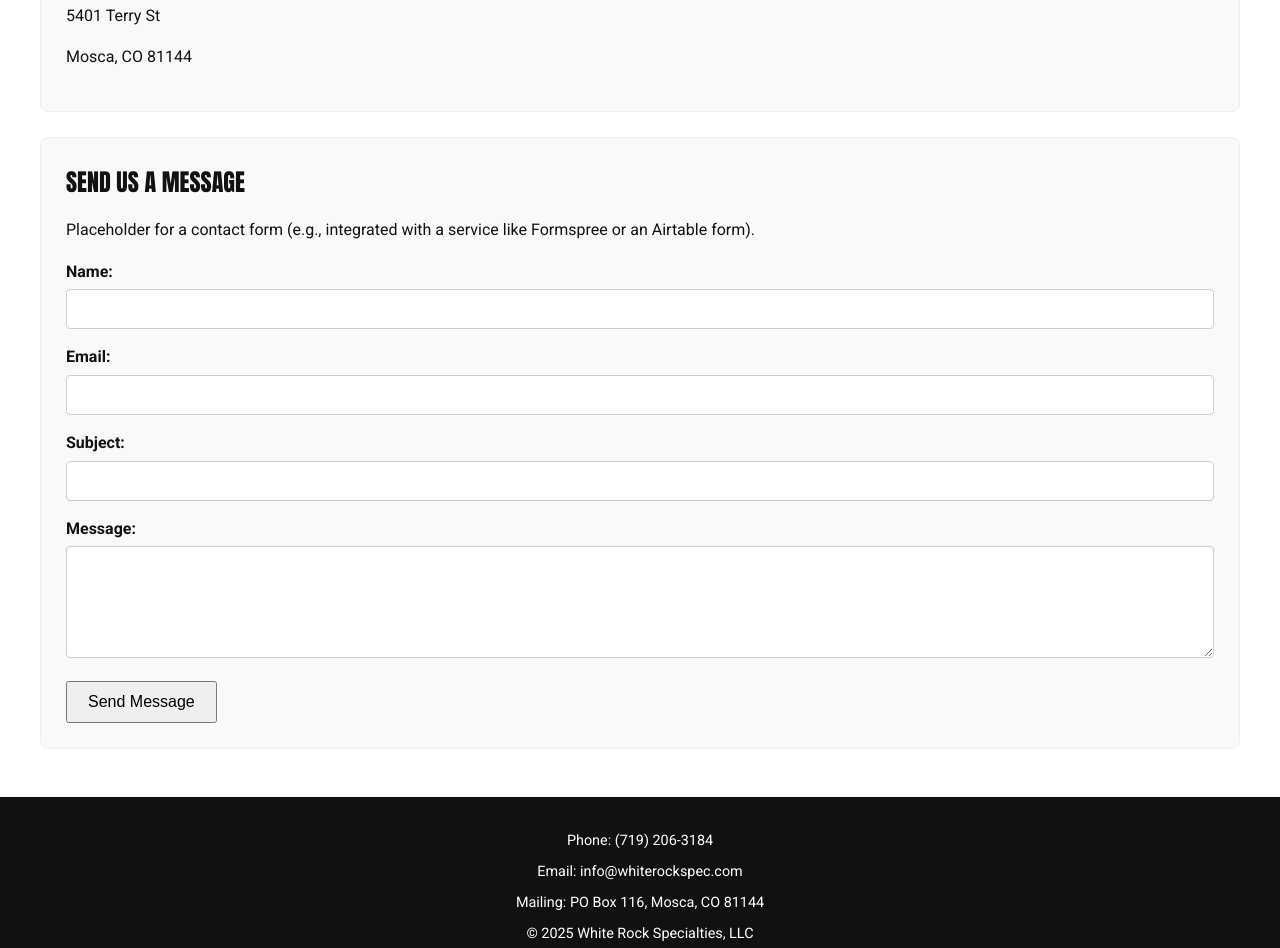
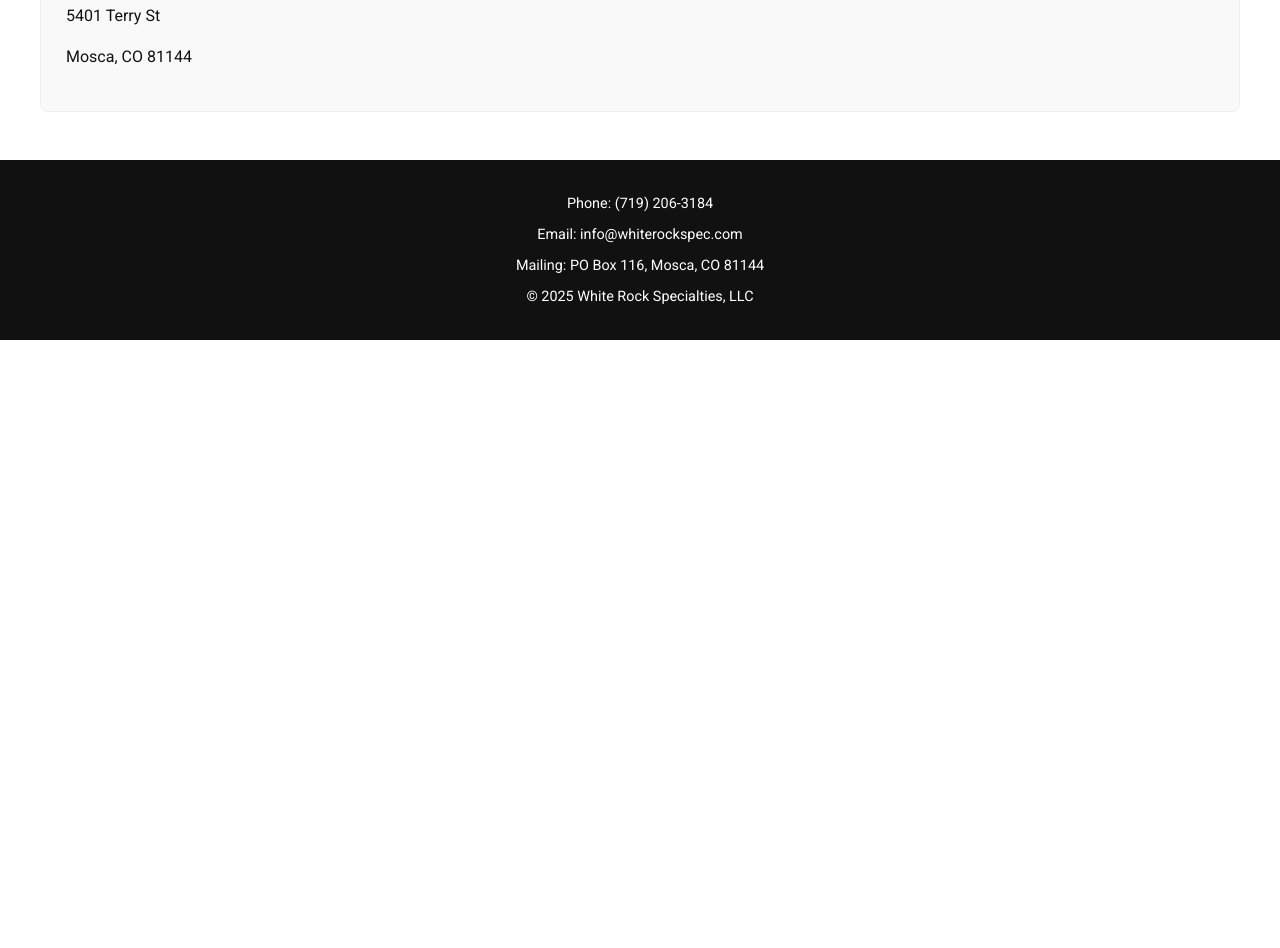
Before and after one commit to smeadmark-117/WRS, a plain HTML site: page WRS/audit/contact.html in a window 1280 px wide. Shown: the part 505-1453 px from the top of the page. After the commit the page ends 845 px from the top, so only its background shows below. Drawn offline with Linux system fonts and the light colour scheme; a web font is replaced by a local one.

Commit message:
Add files via upload

```diff
--- a/WRS/audit/contact.html
+++ b/WRS/audit/contact.html
@@ -41,30 +41,6 @@
                 <p>Mosca, CO 81144</p>
             </div>
 
-            <div class="contact-form-placeholder">
-                <h2>Send Us a Message</h2>
-                <p>Placeholder for a contact form (e.g., integrated with a service like Formspree or an Airtable form).</p>
-                <!-- A simple contact form could be added here, or an embed from a form service -->
-                <form action="#" method="POST">
-                    <div class="form-group">
-                        <label for="name">Name:</label>
-                        <input type="text" id="name" name="name" required>
-                    </div>
-                    <div class="form-group">
-                        <label for="email">Email:</label>
-                        <input type="email" id="email" name="email" required>
-                    </div>
-                    <div class="form-group">
-                        <label for="subject">Subject:</label>
-                        <input type="text" id="subject" name="subject">
-                    </div>
-                    <div class="form-group">
-                        <label for="message">Message:</label>
-                        <textarea id="message" name="message" rows="5" required></textarea>
-                    </div>
-                    <button type="submit" class="button">Send Message</button>
-                </form>
-            </div>
         </section>
     </main>
 
```
Also changed, not shown: WRS/audit/about.html (line endings or trailing spaces), WRS/audit/audit.html (line endings or trailing spaces), WRS/audit/index.html (line endings or trailing spaces), WRS/audit/logistics.html (line endings or trailing spaces), WRS/audit/products.html (line endings or trailing spaces).
